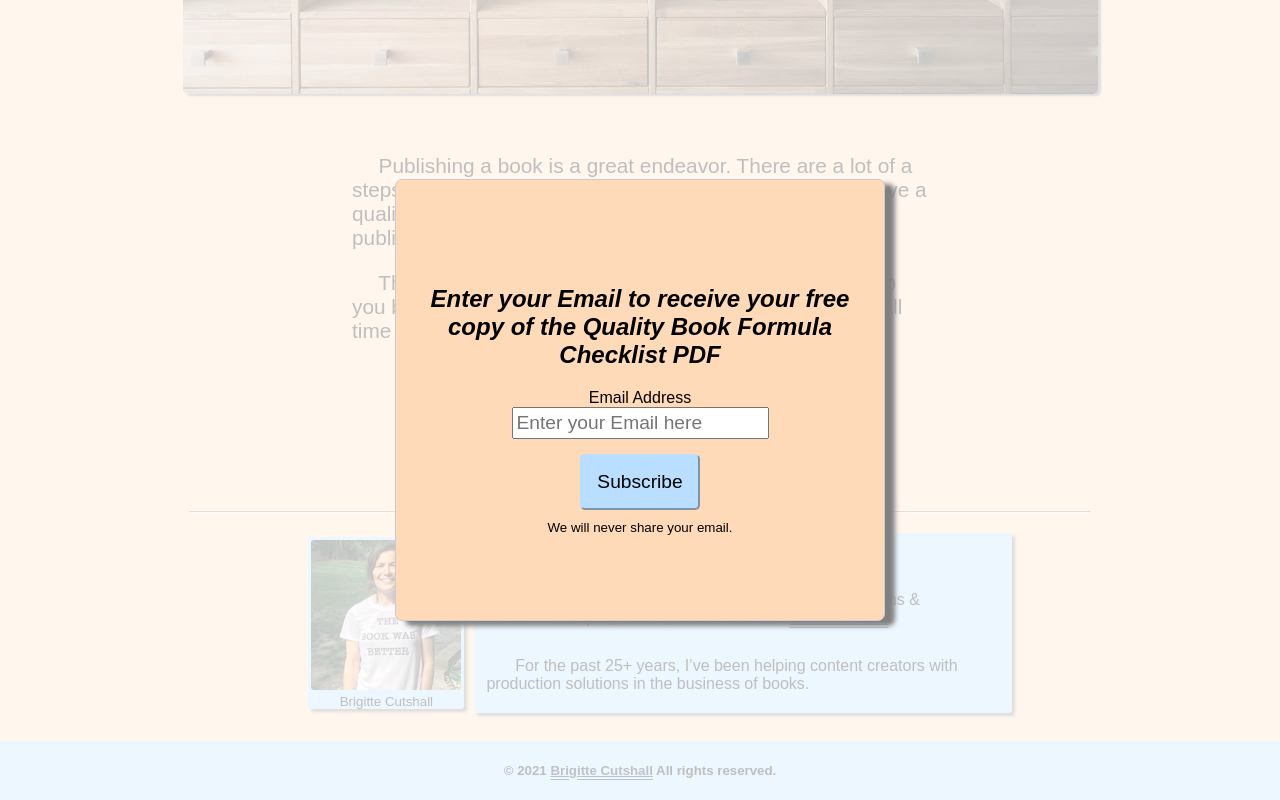
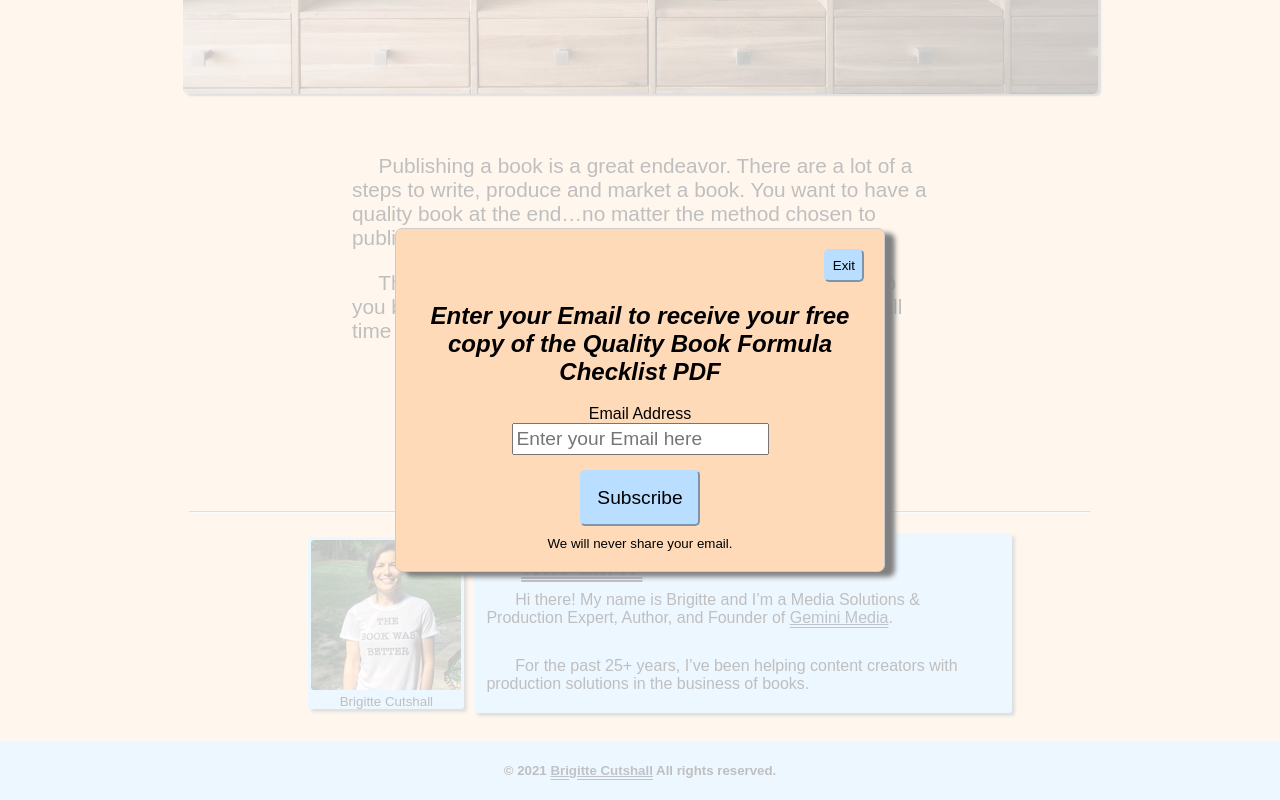
Before and after one commit to jpcutshall/qbf-react, a React (Create React App) app: page / in a window 1280 px wide. Both pictures are taken after a click on the button "Download Your Free Checklist". Shown: the part 638-1438 px from the top of the page. Built offline with nearby package versions, Linux system fonts and the light colour scheme.

Commit message:
changed modal height and added exit button

```diff
--- a/src/App.css
+++ b/src/App.css
@@ -95,9 +95,9 @@ h1 {
 #modal {
   display: flex;
   align-items: center;
-  padding: 25px;
+  padding: 15px;
   max-width: 35%;
-  max-height: 50%;
+  max-height: fit-content;
   overflow: hidden;
   margin: auto;
   border-radius: 7px !important;
@@ -129,6 +129,22 @@ input {
 }
 
 #submit-btn:hover {
+  transform: scale(1.1) perspective(1px);
+  cursor: pointer;
+}
+
+#close {
+  align-self: flex-end;
+  justify-self: flex-start;
+  padding: 7px;
+  color: black;
+  background-color: #b9deff;
+  border-color: #b9deff;
+  border-radius: 5px;
+  transition: all .3s ease-in-out;
+}
+
+#close:hover {
   transform: scale(1.1) perspective(1px);
   cursor: pointer;
 }
--- a/src/App.tsx
+++ b/src/App.tsx
@@ -49,6 +49,8 @@ function App() {
 
             <form action="https://brigittecutshall.us11.list-manage.com/subscribe/post?u=7dc72c2e40adfa2d99a20d216&amp;id=44b681c1ed" method="post" id="email-modal" name="subscribe-form" className="validate email-modal" target="_blank" onSubmit={handleEmailSubmission} >
 
+              <button id="close" onClick={handleCloseModal}>Exit</button>
+
               <h2><i>Enter your Email to receive your free copy of the Quality Book Formula Checklist PDF</i></h2>
 
               <label htmlFor="email">Email Address </label>
```
